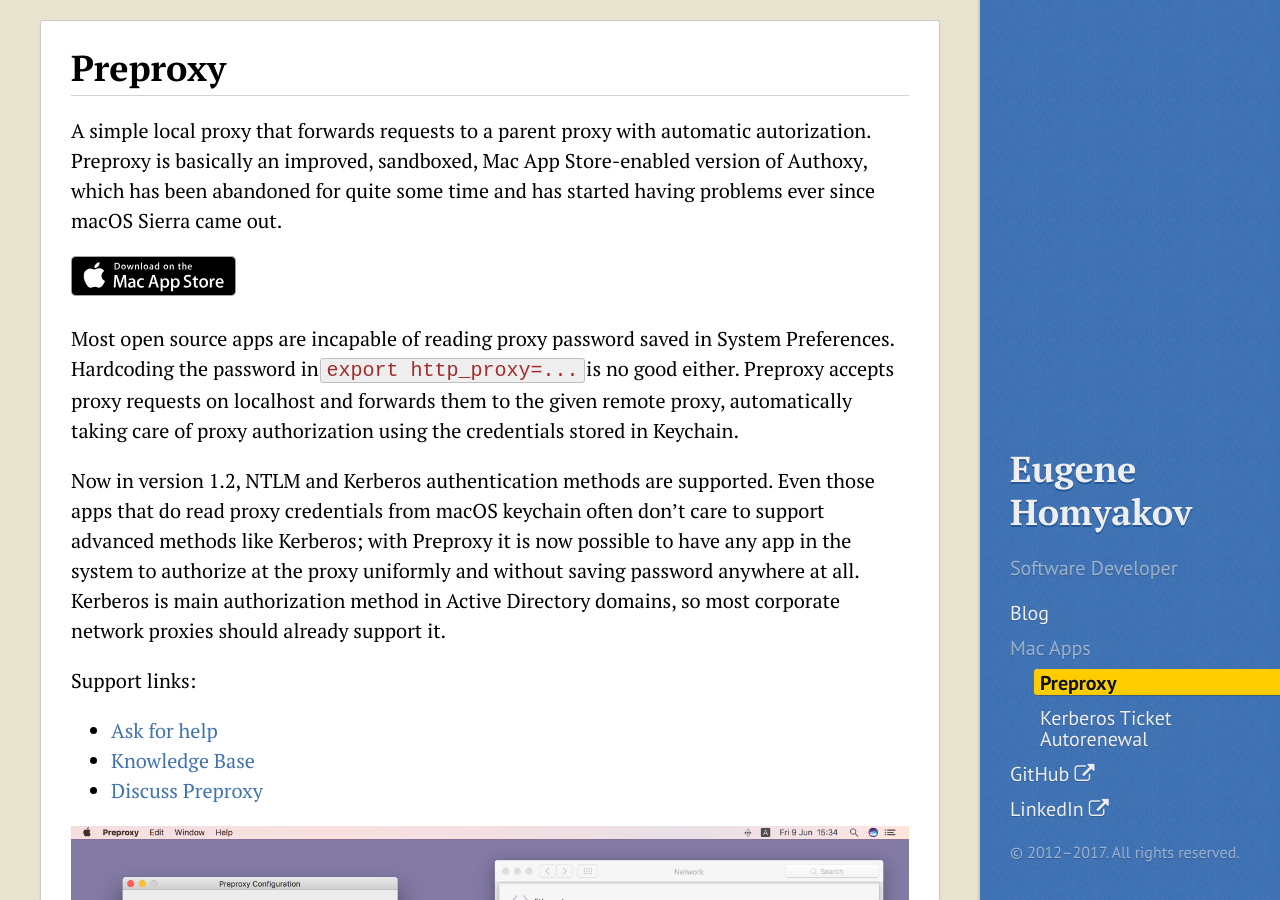
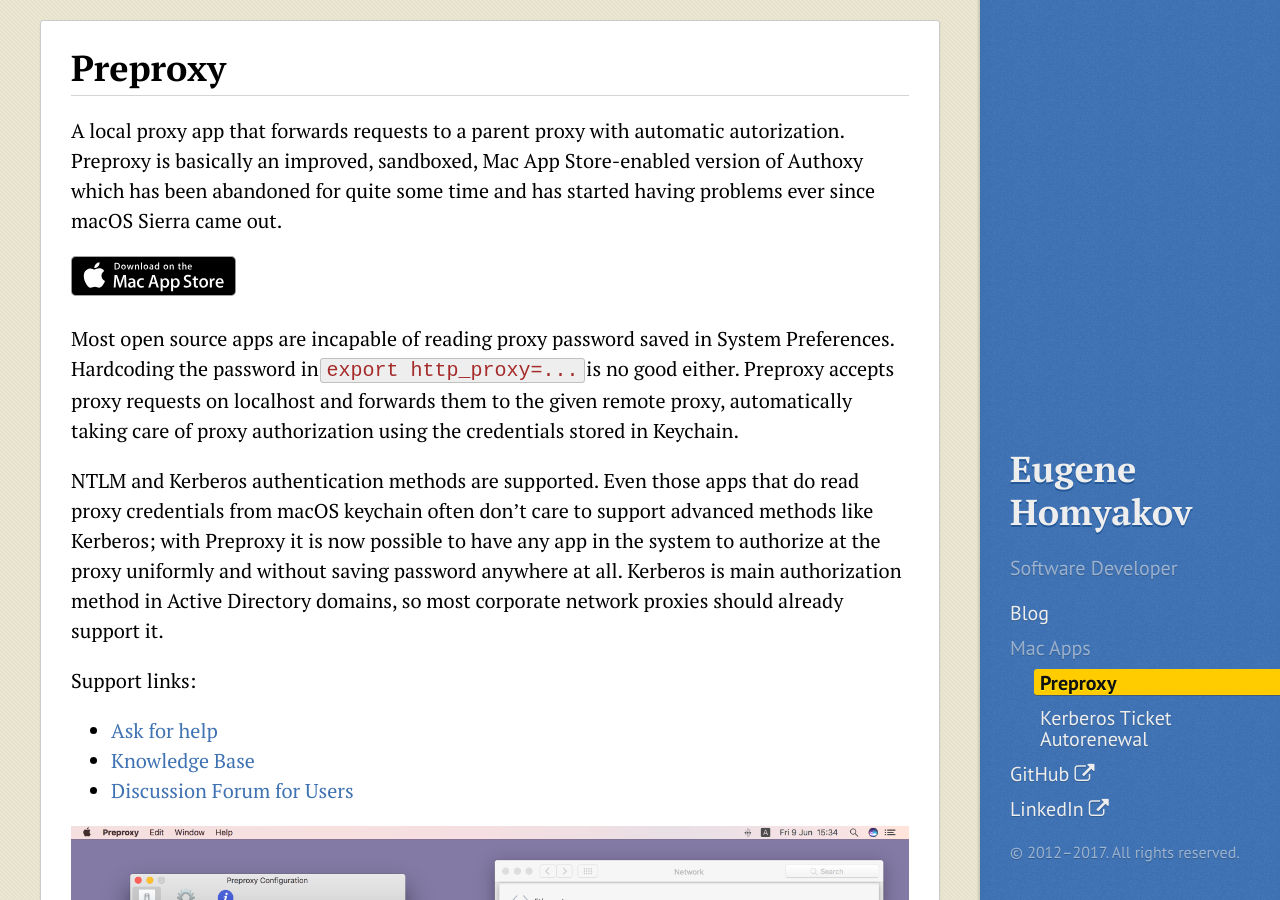
Before and after one commit to hamstergene/hamstergene.github.io, a Jekyll site: the page built from macapps/preproxy.md, in a window 1280 px wide and 900 px high. Built offline with Jekyll 4.4.1, drawn with Linux system fonts in a browser that asks for light colours; nearby versions of some CDN libraries; comment, search, counter and statistics services are not loaded; some of the changed text lies outside the part shown.

Commit message:
preproxy 1.3

```diff
--- a/_config.yml
+++ b/_config.yml
@@ -38,7 +38,7 @@
 sass:
   sass_dir: /public/css
 
-gems:
+plugins:
   - jekyll-feed
   - jekyll-paginate
   - jekyll-redirect-from
--- a/_includes/head.html
+++ b/_includes/head.html
@@ -28,5 +28,9 @@
 
   <link rel="alternate" type="application/rss+xml" title="RSS" href="{{ site.baseurl }}/atom.xml">
 
+  {% if page.keywords %}
+  <meta name="keywords" content="{{ page.keywords | join: ',' }}" />
+  {% endif %}
+
   {% seo %}
 </head>
--- a/macapps/preproxy.md
+++ b/macapps/preproxy.md
@@ -1,9 +1,10 @@
 ---
 title: Preproxy
-comments: true
+comments: false
+keywords: ["automatic", "authorization", "authentication", "parent proxy", "kerberos", "NTLM", "authoxy", "Mac", "macOS", "OS X"]
 ---
 
-A simple local proxy that forwards requests to a parent proxy with automatic autorization. Preproxy is basically an improved, sandboxed, Mac App Store-enabled version of Authoxy, which has been abandoned for quite some time and has started having problems ever since macOS Sierra came out.
+A local proxy app that forwards requests to a parent proxy with automatic autorization. Preproxy is basically an improved, sandboxed, Mac App Store-enabled version of Authoxy which has been abandoned for quite some time and has started having problems ever since macOS Sierra came out.
 
 [![Download Preproxy on Mac App Store](/img/macapps/mac-app-store-badge.svg)](https://itunes.apple.com/app/id1237580019)
 
@@ -11,17 +12,22 @@
 Hardcoding the password in `export http_proxy=...` is no good either.
 Preproxy accepts proxy requests on localhost and forwards them to the given remote proxy, automatically taking care of proxy authorization using the  credentials stored in Keychain.
 
-Now in version 1.2, NTLM and Kerberos authentication methods are supported. Even those apps that do read proxy credentials from macOS keychain often don't care to support advanced methods like Kerberos; with Preproxy it is now possible to have any app in the system to authorize at the proxy uniformly and without saving password anywhere at all. Kerberos is main authorization method in Active Directory domains, so most corporate network proxies should already support it.
+NTLM and Kerberos authentication methods are supported. Even those apps that do read proxy credentials from macOS keychain often don't care to support advanced methods like Kerberos; with Preproxy it is now possible to have any app in the system to authorize at the proxy uniformly and without saving password anywhere at all. Kerberos is main authorization method in Active Directory domains, so most corporate network proxies should already support it.
 
 Support links:
 
   * [Ask for help](https://desk.zoho.eu/portal/hamstergene/newticket)
   * [Knowledge Base](https://desk.zoho.eu/portal/hamstergene/kb)
-  * [Discuss Preproxy](https://desk.zoho.eu/portal/hamstergene/community/mac-apps)
+  * [Discussion Forum for Users](https://desk.zoho.eu/portal/hamstergene/community/mac-apps)
 
-[![Preproxy 1.2 NTLM Screenshot](/img/macapps/preproxy-1.2-screenshot-ntlm.png)](/img/macapps/preproxy-1.2-screenshot-ntlm.png)
+[![Preproxy 1.3 NTLM Screenshot](/img/macapps/preproxy-1.3-screenshot-ntlm.png)](/img/macapps/preproxy-1.3-screenshot-ntlm.png)
 
-[![Preproxy 1.2 Kerberos Screenshot](/img/macapps/preproxy-1.2-screenshot-krb.png)](/img/macapps/preproxy-1.2-screenshot-krb.png)
+[![Preproxy 1.3 Kerberos Screenshot](/img/macapps/preproxy-1.3-screenshot-krb.png)](/img/macapps/preproxy-1.3-screenshot-krb.png)
+
+1.3:
+- displaying latest requests
+- logging failed requests into error log
+- fixed problems connecting to some web servers running on localhost
 
 1.2: 2017-06-30
 - added Kerberos support
```
Also changed, not shown: macapps/ticket-renewer.md (+2 -2 lines), Gemfile.lock, img/macapps/preproxy-1.2-screenshot-krb.png (deleted), img/macapps/preproxy-1.2-screenshot-ntlm.png (deleted), img/macapps/preproxy-1.3-screenshot-krb.png (added), img/macapps/preproxy-1.3-screenshot-ntlm.png (added).
